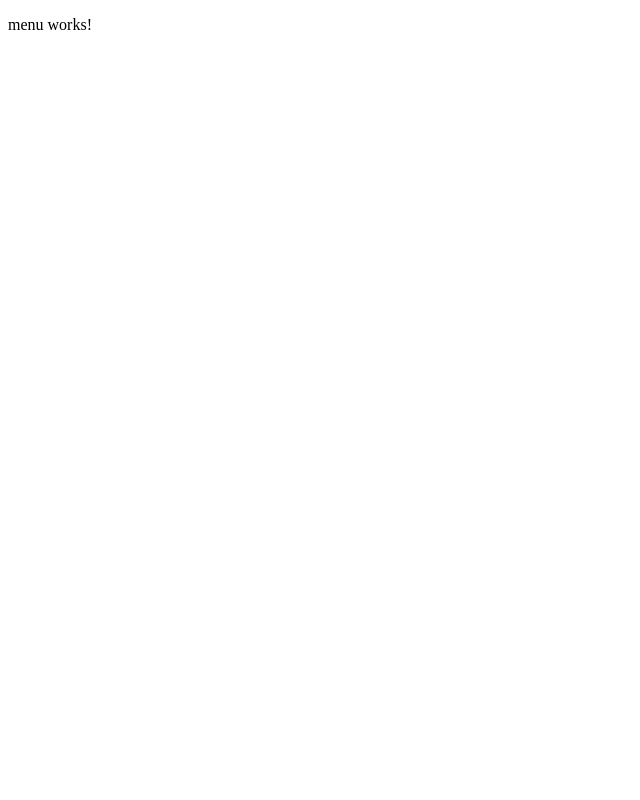
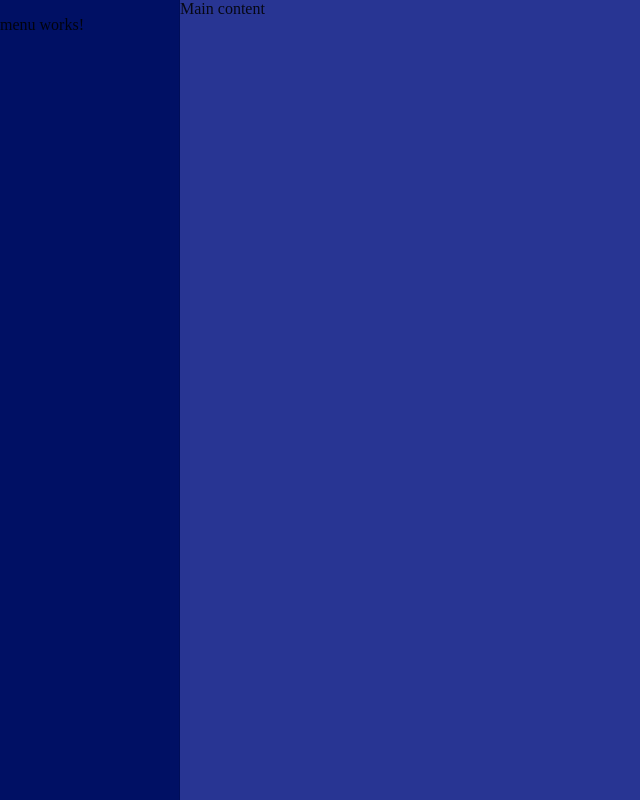
Before and after one commit to Urbanz91/dream-catcher, an Angular app: page / in a window 1280 px wide. Shown: the whole page, without its empty margins (0-640 px from the left). Built offline with nearby package versions, Linux system fonts and the light colour scheme.

Commit message:
добавлены: каркас бокового меню, стили angular-material, импорт matSidenavModule

```diff
--- a/package.json
+++ b/package.json
@@ -11,11 +11,13 @@
   },
   "private": true,
   "dependencies": {
-    "@angular/animations": "~7.1.0",
+    "@angular/animations": "^7.1.4",
+    "@angular/cdk": "^7.3.7",
     "@angular/common": "~7.1.0",
     "@angular/compiler": "~7.1.0",
     "@angular/core": "~7.1.0",
     "@angular/forms": "~7.1.0",
+    "@angular/material": "^7.3.7",
     "@angular/platform-browser": "~7.1.0",
     "@angular/platform-browser-dynamic": "~7.1.0",
     "@angular/router": "~7.1.0",
--- a/src/app/app.component.html
+++ b/src/app/app.component.html
@@ -1 +1,10 @@
-<dc-menu></dc-menu>
+<mat-sidenav-container class="main">
+  <mat-sidenav mode="side"
+               opened
+               class="menu">
+    <dc-menu></dc-menu>
+  </mat-sidenav>
+  <mat-sidenav-content>
+    Main content
+  </mat-sidenav-content>
+</mat-sidenav-container>
--- /dev/null
+++ b/src/app/app.component.scss
@@ -0,0 +1,13 @@
+.main {
+  position: absolute;
+  top: 0;
+  bottom: 0;
+  left: 0;
+  right: 0;
+  background: #283593;
+}
+
+.menu {
+  width: 180px;
+  background-color: #001064;
+}
--- a/src/app/app.component.ts
+++ b/src/app/app.component.ts
@@ -3,7 +3,7 @@ import { Component } from '@angular/core';
 @Component({
   selector: 'dc-root',
   templateUrl: 'app.component.html',
-  styles: []
+  styleUrls: ['app.component.scss']
 })
 export class AppComponent {
   title = 'dream-catcher';
--- a/src/app/app.module.ts
+++ b/src/app/app.module.ts
@@ -1,4 +1,6 @@
 import { BrowserModule } from '@angular/platform-browser';
+import { AngularMaterial } from './components/angular-material/main';
+import { BrowserAnimationsModule } from '@angular/platform-browser/animations';
 import { NgModule } from '@angular/core';
 
 import { AppRoutingModule } from './app-routing.module';
@@ -12,7 +14,9 @@ import { MenuComponent } from './components/menu/menu.component';
   ],
   imports: [
     BrowserModule,
-    AppRoutingModule
+    BrowserAnimationsModule,
+    AppRoutingModule,
+    AngularMaterial
   ],
   providers: [],
   bootstrap: [AppComponent]
--- /dev/null
+++ b/src/app/components/angular-material/main.ts
@@ -0,0 +1,5 @@
+import {MatSidenavModule} from '@angular/material/sidenav';
+
+export const AngularMaterial = [
+  MatSidenavModule
+];
--- a/src/styles.scss
+++ b/src/styles.scss
@@ -1 +1 @@
-/* You can add global styles to this file, and also import other style files */
+@import "~@angular/material/prebuilt-themes/indigo-pink.css";
```
Also changed, not shown: 1 other file (tests, documents, lock files or other folders).
